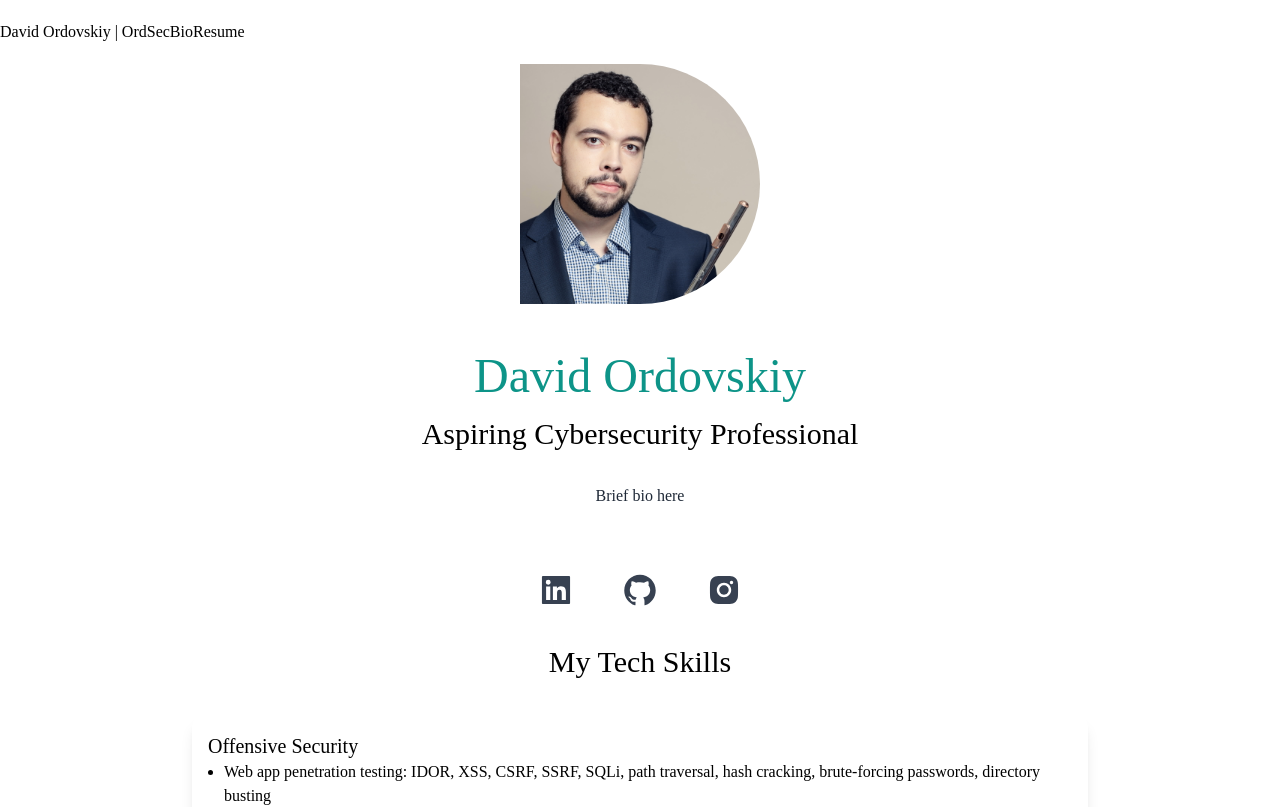
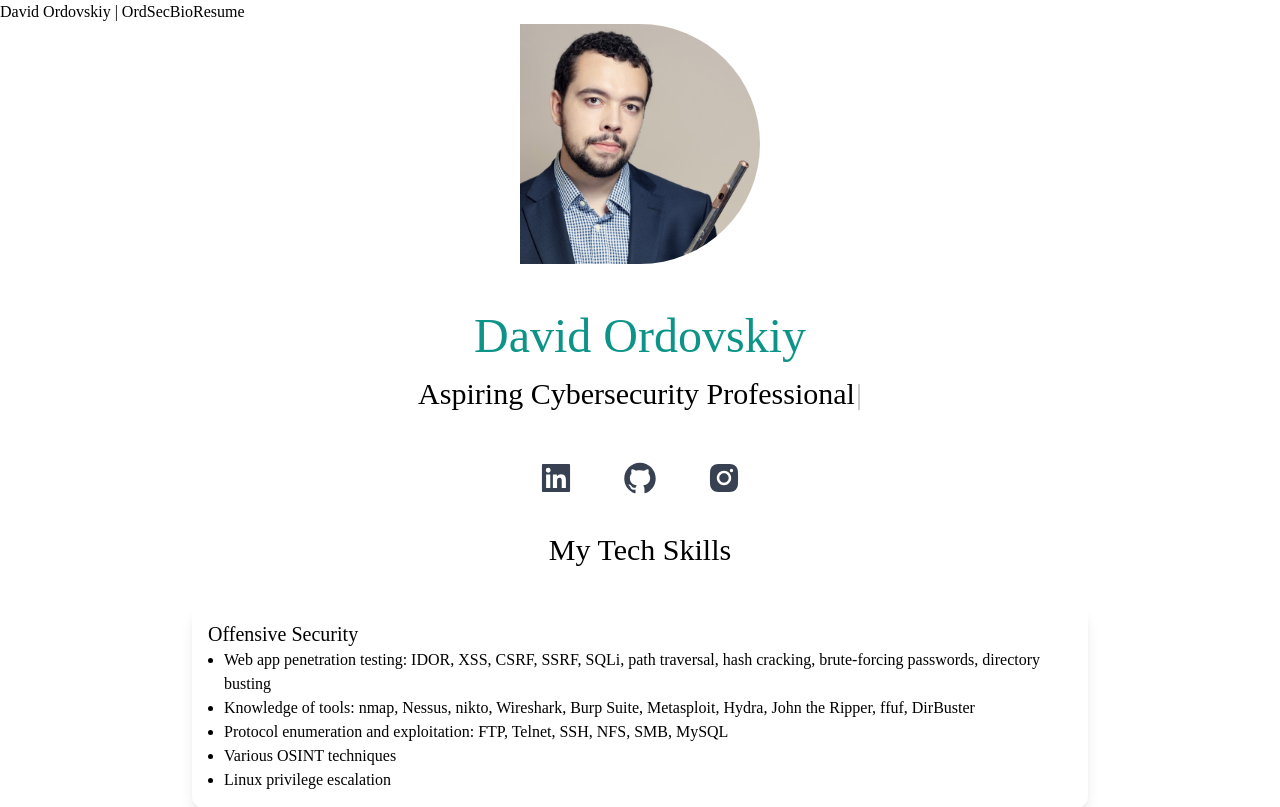
Before and after one commit to ordsec/ordsec-tech-next, a Next.js app: page / in a window 1280 px wide. Shown: the top 807 px of the page. Built offline with nearby package versions, Linux system fonts and the light colour scheme; a web font is replaced by a local one.

Commit message:
add typewriter effect

```diff
--- a/components/Navbar.js
+++ b/components/Navbar.js
@@ -18,7 +18,7 @@ const Navbar = () => {
                   rounded-md
                   ml-4
                 "
-          href="https://rebrand.ly/px3uw5m" target="_xyrblank">Resume</a></li>
+          href="https://rebrand.ly/px3uw5m" target="_blank">Resume</a></li>
       </ul>
     </nav>
   );
--- a/package.json
+++ b/package.json
@@ -15,7 +15,8 @@
     "next": "13.1.1",
     "react": "18.2.0",
     "react-dom": "18.2.0",
-    "react-icons": "^4.7.1"
+    "react-icons": "^4.7.1",
+    "typewriter-effect": "^2.19.0"
   },
   "devDependencies": {
     "autoprefixer": "^10.4.13",
--- a/pages/index.js
+++ b/pages/index.js
@@ -1,3 +1,5 @@
+import Typewriter from 'typewriter-effect';
+
 import {
   AiFillLinkedin,
   AiOutlineGithub,
@@ -19,9 +21,8 @@ export default function Home() {
       </Head>
       <Navbar />
       <main className="bg-white min-h-screen md:px-20 lg:px-40">
+
         <section>
-
-
           {/* headshot, header, social */}
 
           <div className="flex justify-center">
@@ -29,8 +30,25 @@ export default function Home() {
           </div>
           <div className="text-center p-10">
             <h2 className="text-4xl py-2 text-teal-600 font-medium md:text-5xl">David Ordovskiy</h2>
-            <h3 className="text-xl py-2 md:text-3xl">Aspiring Cybersecurity Professional</h3>
-            <p className="text-md py-5 leading-8 text-gray-800">Brief bio here</p>
+            <h3 className="text-xl py-2 md:text-3xl">
+              <Typewriter
+                options={{
+                  strings: [
+                    'Aspiring Cybersecurity Professional',
+                    'Programmer',
+                    'Classical musician',
+                    'Photographer',
+                    'Educator',
+                    'Shiba Inu dad'
+                  ],
+                  autoStart: true,
+                  loop: true,
+                  pauseFor: 2500,
+                  delay: 75,
+                  deleteSpeed: 15
+                }}
+              />
+            </h3>
           </div>
           {/* TODO: break out social to a component, add links */}
           <div className="text-4xl flex justify-center gap-12 text-gray-700">
```
Also changed, not shown: 1 other file (tests, documents, lock files or other folders).
